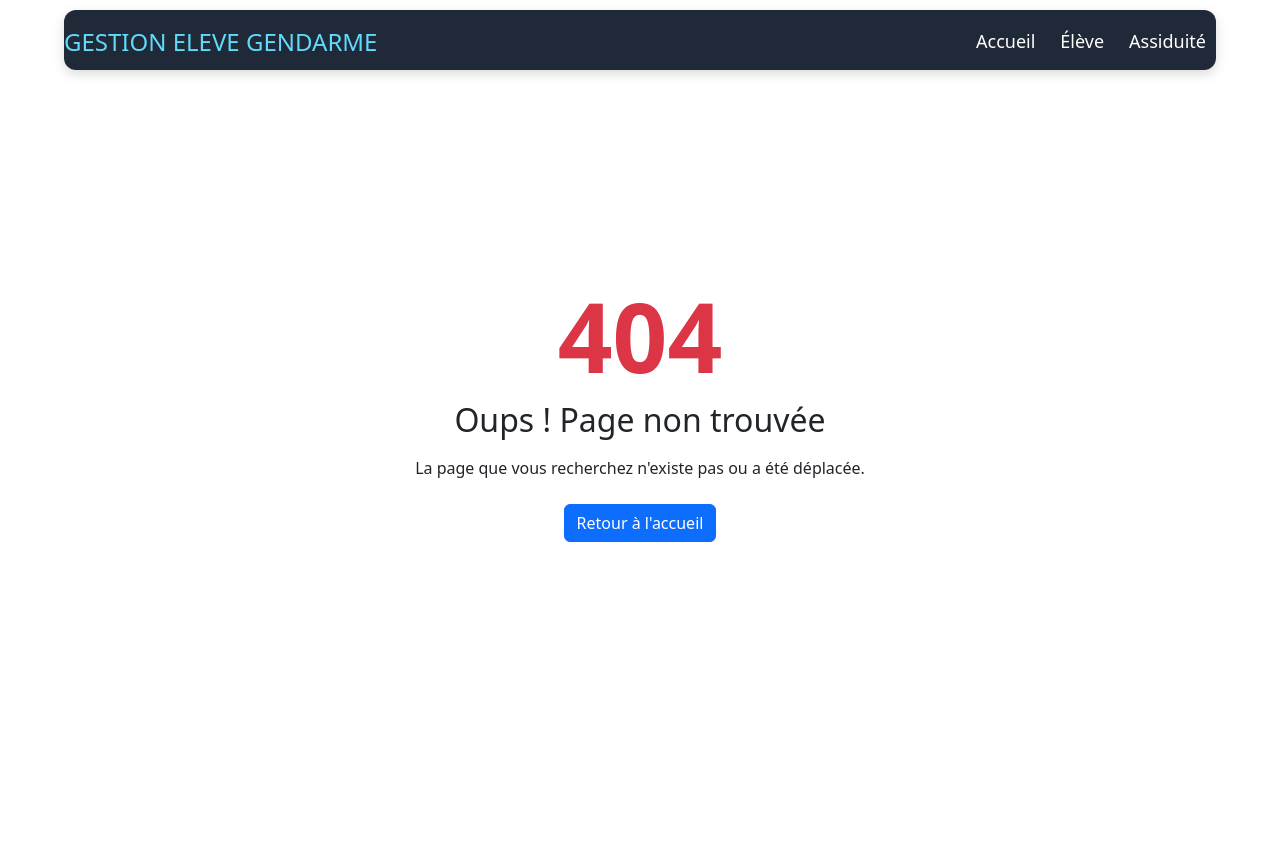
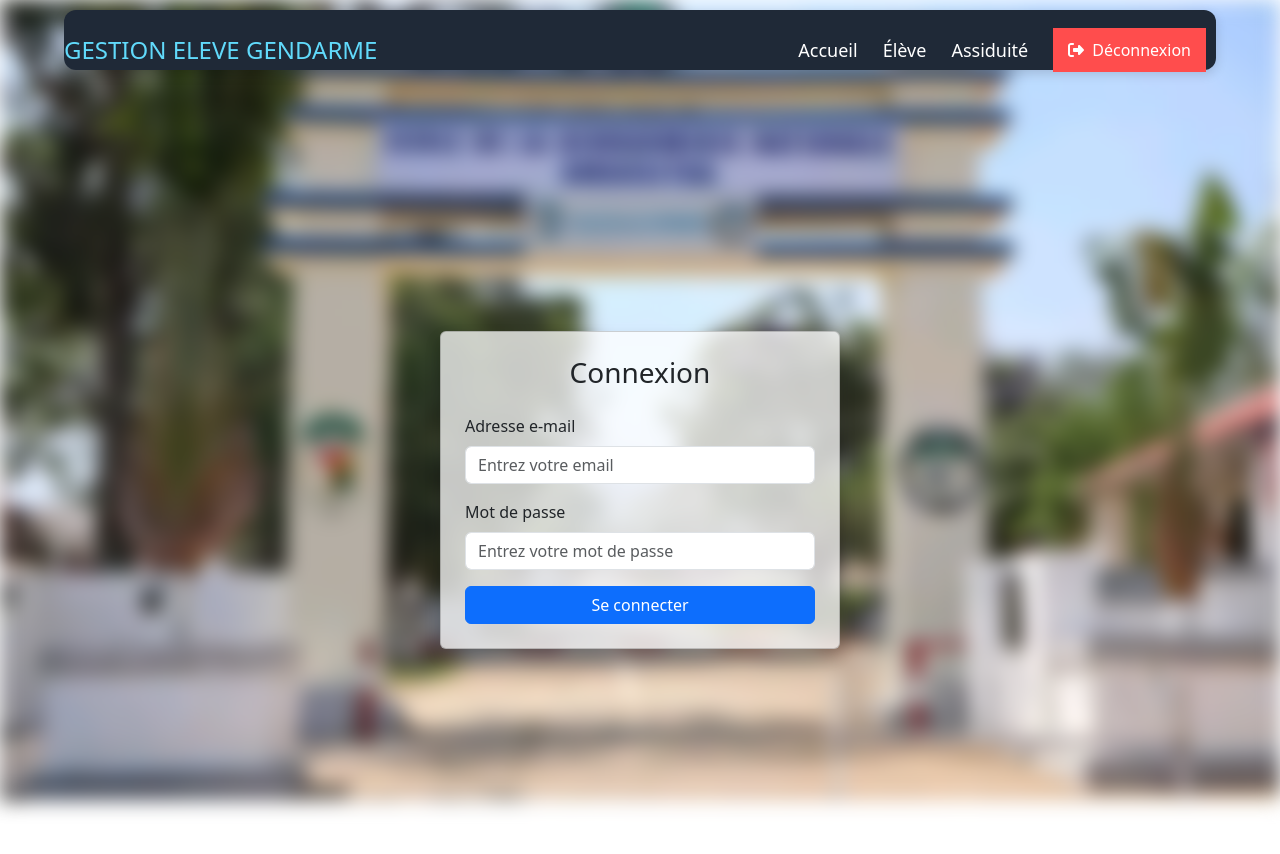
Before and after one commit to Thierry0342/eleveGendarmeFrontVite, a React (Vite) app: page /Login in a window 1280 px wide. Before the commit this address had no page. Shown: the top 854 px of the page. Before the commit the page ends 800 px from the top, so only its background shows below. Built offline with nearby package versions, Linux system fonts and the light colour scheme; sample sign-in values are in the browser's storage.

Commit message:
page login ok, token ok ,stat ok

```diff
--- /dev/null
+++ b/PrivateRoute.jsx
@@ -0,0 +1,18 @@
+import React, { useEffect } from 'react';
+import { useNavigate } from 'react-router-dom';
+
+const PrivateRoute = ({ children }) => {
+  const navigate = useNavigate();
+  const token = localStorage.getItem('token');
+
+  useEffect(() => {
+    // Si pas de token, redirige vers la page de login
+    if (!token) {
+      navigate('/Login');
+    }
+  }, [token, navigate]);
+
+  return token ? children : null; // Si token existe, on affiche les enfants, sinon rien
+};
+
+export default PrivateRoute;
--- a/package.json
+++ b/package.json
@@ -11,6 +11,8 @@
   },
   "dependencies": {
     "@fortawesome/fontawesome-free": "^6.7.2",
+    "@fortawesome/free-solid-svg-icons": "^6.7.2",
+    "@fortawesome/react-fontawesome": "^0.2.2",
     "axios": "^1.9.0",
     "bootstrap": "^5.3.6",
     "date-fns": "^4.1.0",
@@ -23,6 +25,7 @@
     "react-dom": "^19.1.0",
     "react-icons": "^5.5.0",
     "react-router-dom": "^7.6.0",
+    "react-toastify": "^11.0.5",
     "recharts": "^2.15.3",
     "sweetalert2": "^11.21.0",
     "web-vitals": "^5.0.0"
--- a/src/App.jsx
+++ b/src/App.jsx
@@ -1,5 +1,5 @@
 import React from 'react';
-import { BrowserRouter as Router, Routes, Route } from 'react-router-dom';
+import { BrowserRouter as Router, Routes, Route, useLocation } from 'react-router-dom';
 import Navbar from './component/navbar/index';
 import HomePage from './pages/HomePge/homePage';
 import ElevePage from './pages/ElevePage/ElevePage';
@@ -8,32 +8,43 @@ import CourPage from './pages/CourPage/CourPage';
 import NotFoundPage from './pages/NotFoundPage';
 import AbsencePage from './pages/AbsencePage/absencePage';
 import CadrePage from './pages/cadrePage/cadrePage';
-import ConsultationPage from './pages/consultationPage/consultationPage'
+import ConsultationPage from './pages/consultationPage/consultationPage';
 import StatePage from './pages/StatPage/StatePage';
+import AuthPage from './pages/authPage/authPage';
+import PrivateRoute from '../PrivateRoute';
 import '@fortawesome/fontawesome-free/css/all.min.css';
 
-import './index.css'
+import './index.css';
 
+function AppRoutes() {
+  const location = useLocation();
+  const hideNavbar = location.pathname === '/login';
+
+  return (
+    <>
+      {!hideNavbar && <Navbar />}
+      <div style={{ padding: '20px' }}>
+        <Routes>
+          <Route path="/" element={<HomePage />} />
+          <Route path="/eleve" element={<PrivateRoute><ElevePage /></PrivateRoute>} />
+          <Route path="/eleve/listeEleveGendarme"element={<PrivateRoute><ListeElevePge /></PrivateRoute>} />
+          <Route path="/admin/" eelement={<PrivateRoute><CourPage /></PrivateRoute>} />
+          <Route path="/eleve/absence" element={<PrivateRoute><AbsencePage /></PrivateRoute>} />
+          <Route path="/cadre" element={<PrivateRoute><CadrePage /></PrivateRoute>} />
+          <Route path="/eleve/consultation" element={<PrivateRoute><ConsultationPage /></PrivateRoute>} />
+          <Route path="/Statistique"  element={<PrivateRoute><StatePage /></PrivateRoute>} />
+          <Route path="/Login" element={<AuthPage />} />
+          <Route path="*" element={<NotFoundPage />} />
+        </Routes>
+      </div>
+    </>
+  );
+}
 
 function App() {
   return (
     <Router>
-      <Navbar />
-      <div style={{ padding: '20px' }}>
-        <Routes>
-          <Route path="/" element={<HomePage />} />
-          <Route path="/eleve" element={<ElevePage />} />
-          <Route path="/eleve/listeEleveGendarme" element={<ListeElevePge />} />
-          <Route path="/admin/" element={<CourPage />} />
-          <Route path="/eleve/absence" element={<AbsencePage />} />
-          <Route path="/cadre" element={<CadrePage />} />
-          <Route path="/eleve/consultation" element={<ConsultationPage />} />
-          <Route path="/Statistique" element={<StatePage />} />
-
-
-          <Route path="*" element={<NotFoundPage />} />
-        </Routes>
-      </div>
+      <AppRoutes />
     </Router>
   );
 }
--- a/src/component/navbar/Navbar.css
+++ b/src/component/navbar/Navbar.css
@@ -65,3 +65,37 @@
 .nav-links a:hover {
   color: #61dafb;
 }
+/* Style du bouton de déconnexion */
+.nav-links .btn-logout {
+  background-color: #ff4d4d;
+  color: white;
+  border: none;
+  padding: 10px 15px;
+  font-size: 16px;
+  cursor: pointer;
+  transition: background-color 0.3s ease;
+}
+
+.nav-links .btn-logout:hover {
+  background-color: #e60000;
+}
+/* Style du bouton de déconnexion avec icône */
+.nav-links .btn-logout {
+  background-color: #ff4d4d;
+  color: white;
+  border: none;
+  padding: 10px 15px;
+  font-size: 16px;
+  cursor: pointer;
+  transition: background-color 0.3s ease;
+  display: flex;
+  align-items: center; /* Aligne l'icône et le texte */
+}
+
+.nav-links .btn-logout svg {
+  margin-right: 8px; /* Espacement entre l'icône et le texte */
+}
+
+.nav-links .btn-logout:hover {
+  background-color: #e60000;
+}
--- a/src/component/navbar/index.jsx
+++ b/src/component/navbar/index.jsx
@@ -1,9 +1,12 @@
 import React, { useEffect, useState } from 'react';
-import { Link } from 'react-router-dom';
+import { Link, useNavigate } from 'react-router-dom';
+import { FontAwesomeIcon } from '@fortawesome/react-fontawesome';
+import { faSignOutAlt } from '@fortawesome/free-solid-svg-icons'; // Icône de déconnexion
 import './Navbar.css';
 
 const Navbar = () => {
   const [scrolled, setScrolled] = useState(false);
+  const navigate = useNavigate(); // pour la redirection après déconnexion
 
   useEffect(() => {
     const handleScroll = () => {
@@ -14,6 +17,17 @@ const Navbar = () => {
     return () => window.removeEventListener('scroll', handleScroll);
   }, []);
 
+  const handleLogout = () => {
+    localStorage.removeItem('token');  // Supprime le token
+    localStorage.removeItem('user');   // Supprime les infos de l'utilisateur
+    navigate('/login');  // Redirige vers la page de connexion
+  };
+  useEffect(() => {
+    const token = localStorage.getItem('token');
+    if (!token) {
+      navigate('/auth');  // Redirige vers la page de connexion si pas de token
+    }
+  }, []);  // Ne se lance qu'une fois au chargement
   return (
     <nav className={`navbar ${scrolled ? 'shrink' : ''}`}>
       <div className="logo">
@@ -24,6 +38,10 @@ const Navbar = () => {
         <li><Link to="/">Accueil</Link></li>
         <li><Link to="/eleve">Élève</Link></li>
         <li><Link to="/assiduite">Assiduité</Link></li>
+        {/* Icône de déconnexion dans le bouton */}
+        <li><button onClick={handleLogout} className="btn-logout">
+          <FontAwesomeIcon icon={faSignOutAlt} /> Déconnexion
+        </button></li>
       </ul>
     </nav>
   );
--- a/src/pages/HomePge/homePage.jsx
+++ b/src/pages/HomePge/homePage.jsx
@@ -80,6 +80,7 @@ const HomePage = () => {
       {/* Deuxième ligne de 3 cartes */}
       <div className="row justify-content-center">
         <div className="col-sm-4 col-md-3 club_cc">
+        <Link to="/statistique" style={{ textDecoration: 'none', color: 'inherit' }}>
           <div className="card mb-4 club_ca">
             <div className="card-body">
               <div className="club_ao">
@@ -92,10 +93,11 @@ const HomePage = () => {
               </div>
             </div>
           </div>
+          </Link>
         </div>
 
         <div className="col-sm-4 col-md-3 club_cc">
-        <Link to="/statistique" style={{ textDecoration: 'none', color: 'inherit' }}>
+
           <div className="card mb-4 club_ca">
             <div className="card-body">
               <div className="club_ao">
@@ -107,7 +109,7 @@ const HomePage = () => {
               </div>
             </div>
           </div>
-          </Link>
+
         </div>
 
         <div className="col-sm-4 col-md-3 club_cc">
--- /dev/null
+++ b/src/pages/authPage/authPage.jsx
@@ -0,0 +1,94 @@
+import React, { useState } from 'react';
+import { toast, ToastContainer } from 'react-toastify';
+import { useNavigate } from 'react-router-dom';
+import 'react-toastify/dist/ReactToastify.css';
+import userService from '../../services/userService'; // adapte selon ton chemin
+import './index.css';
+
+const LoginPage = () => {
+  const [email, setEmail] = useState('');
+  const [motDePasse, setMotDePasse] = useState('');
+  const [isLoading, setIsLoading] = useState(false);  // Etat de chargement
+  const navigate = useNavigate();  // Hook pour rediriger
+
+  const handleLogin = async () => {
+    setIsLoading(true);  // Déclenche le chargement
+
+    try {
+      const response = await userService.authUser({
+        username: email,
+        password: motDePasse,
+      });
+
+      if (response.status === 200) {
+        // Stocke le token et l'utilisateur dans localStorage
+        localStorage.setItem('token', response.data.token);
+        localStorage.setItem('user', JSON.stringify(response.data.user));
+
+        // Affiche un message de succès
+        toast.success("Connexion réussie !");
+
+        // Attends 3 secondes avant de rediriger
+        setTimeout(() => {
+          navigate('/');  // Redirection après 3 secondes
+        }, 3000);  // 3000ms = 3 secondes
+      }
+    } catch (err) {
+      toast.error(err.response?.data?.error || "Erreur de connexion");
+    } finally {
+      setIsLoading(false);  // Cache l'indicateur de chargement après la requête
+    }
+  };
+
+  return (
+    <>
+      <ToastContainer position="top-right" autoClose={3000} hideProgressBar />
+      <div className="login-background" />
+      <div className="container d-flex justify-content-center align-items-center min-vh-100">
+        <div className="card shadow p-4 bg-white bg-opacity-75" style={{ maxWidth: '400px', width: '100%' }}>
+          <h3 className="text-center mb-4">Connexion</h3>
+          <form>
+            <div className="mb-3">
+              <label className="form-label">Adresse e-mail</label>
+              <input
+                type="email"
+                className="form-control"
+                placeholder="Entrez votre email"
+                value={email}
+                onChange={(e) => setEmail(e.target.value)}
+                required
+              />
+            </div>
+            <div className="mb-3">
+              <label className="form-label">Mot de passe</label>
+              <input
+                type="password"
+                className="form-control"
+                placeholder="Entrez votre mot de passe"
+                value={motDePasse}
+                onChange={(e) => setMotDePasse(e.target.value)}
+                required
+              />
+            </div>
+
+            {/* Affichage du spinner ou du bouton de connexion */}
+            <button
+              type="button"
+              className="btn btn-primary w-100"
+              onClick={handleLogin}
+              disabled={isLoading}  // Désactive le bouton pendant le chargement
+            >
+              {isLoading ? (
+                <span className="spinner-border spinner-border-sm" role="status" aria-hidden="true"></span>  // Spinner de chargement
+              ) : (
+                "Se connecter"
+              )}
+            </button>
+          </form>
+        </div>
+      </div>
+    </>
+  );
+};
+
+export default LoginPage;
--- /dev/null
+++ b/src/pages/authPage/index.css
@@ -0,0 +1,11 @@
+.login-background {
+    position: fixed;
+    top: 0;
+    left: 0;
+    width: 100%;
+    height: 100%;
+    background: url('./image/egna.jpg') no-repeat center center;
+    background-size: cover;
+    filter: blur(10px);
+    z-index: -1;
+  }
--- a/src/services/userService.jsx
+++ b/src/services/userService.jsx
@@ -20,7 +20,12 @@ const userService = {
       return Promise.reject(new Error("ID ou données invalides pour la mise à jour."));
     }
     return axios.put(`${API_URL}/api/user/${id}`, data);
+  },
+  authUser(credentials) {
+    return axios.post(`${API_URL}/api/user/auth`, credentials);
   }
+
+
 };
 
 
```
Also changed, not shown: src/pages/AbsencePage/absencePage.jsx (+13 -1 lines), src/pages/authPage/image/egna.jpg (added), 1 other file (tests, documents, lock files or other folders).
